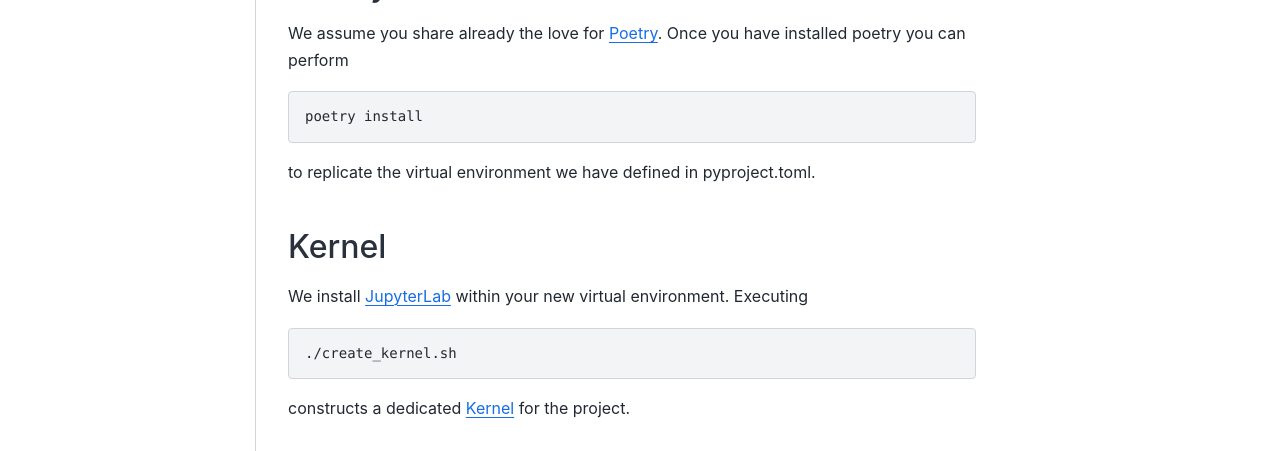
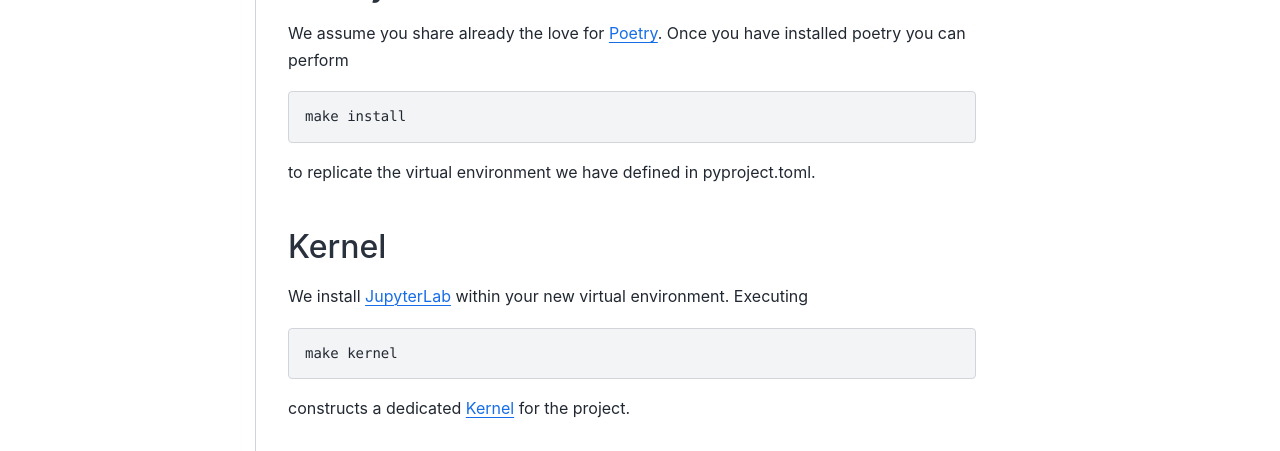
Before and after one commit to cvxgrp/simulator, a Jupyter Book: the page built from book/docs/index.md, in a window 1280 px wide and 900 px high, scrolled down 3595 px. Shown: the part 318-769 px from the top of the window. Built offline with Jupyter Book 1.0.4 settings and Sphinx 7.4.7 and the Sphinx Book theme 1.1.4, drawn with Linux system fonts in a browser that asks for light colours; comment, search, counter and statistics services are not loaded.

````diff
--- a/book/docs/index.md
+++ b/book/docs/index.md
@@ -151,7 +151,7 @@ supporting all plots defined in quantstats.
 We assume you share already the love for [Poetry](https://python-poetry.org). Once you have installed poetry you can perform
 
 ```bash
-poetry install
+make install
 ```
 
 to replicate the virtual environment we have defined in pyproject.toml.
@@ -161,7 +161,7 @@ to replicate the virtual environment we have defined in pyproject.toml.
 We install [JupyterLab](https://jupyter.org) within your new virtual environment. Executing
 
 ```bash
-./create_kernel.sh
+make kernel
 ```
 
 constructs a dedicated [Kernel](https://docs.jupyter.org/en/latest/projects/kernels.html) for the project.
````
Also changed, not shown: README.md (+1 -1 lines).
